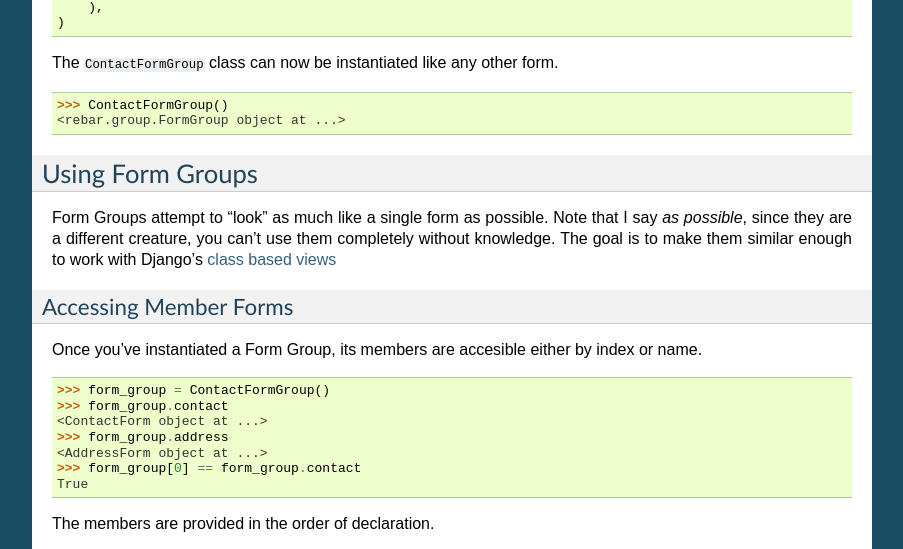
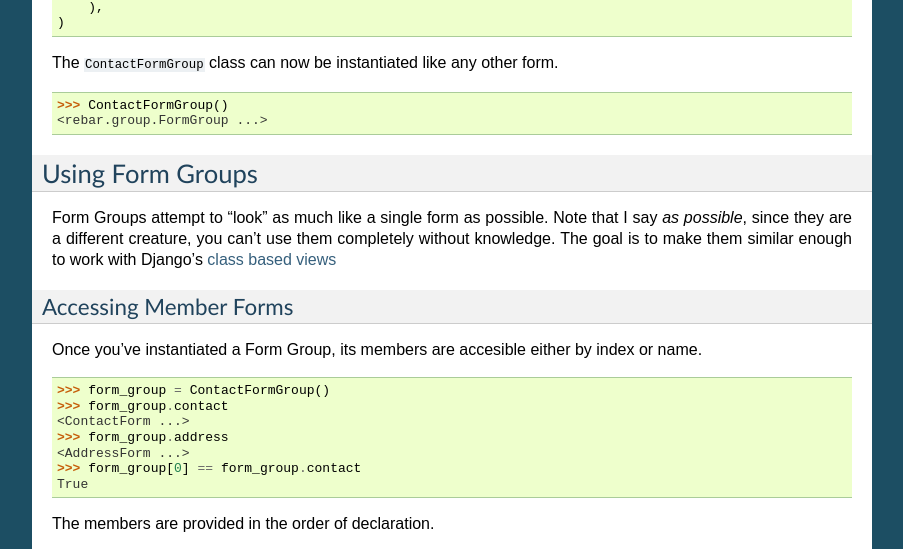
Before and after one commit to eventbrite/rebar, a Sphinx documentation site: the page built from docs/form-groups.rst, in a window 1280 px wide and 900 px high, scrolled down 738 px. Shown: the part 147-696 px from the top of the window, without its empty margins (198-1101 px from the left). Built offline with Sphinx 7.4.7, drawn with Linux system fonts in a browser that asks for light colours.

Commit message:
doctest ellipsis

```diff
--- a/docs/form-groups.rst
+++ b/docs/form-groups.rst
@@ -65,7 +65,7 @@ form.
 .. doctest::
 
    >>> ContactFormGroup()  # doctest: +ELLIPSIS
-   <rebar.group.FormGroup object at ...>
+   <rebar.group.FormGroup ...>
 
 
 Using Form Groups
@@ -86,9 +86,9 @@ either by index or name.
 
    >>> form_group = ContactFormGroup()
    >>> form_group.contact
-   <ContactForm object at ...>
+   <ContactForm ...>
    >>> form_group.address
-   <AddressForm object at ...>
+   <AddressForm ...>
    >>> form_group[0] == form_group.contact
    True
 
--- a/docs/testing.rst
+++ b/docs/testing.rst
@@ -97,7 +97,7 @@ prefix set to the ``__prefix__`` sentinel.
 .. doctest::
 
    >>> formset.empty_form  # doctest: +ELLIPSIS
-   <NameForm object at ...>
+   <NameForm ...>
    >>> formset.empty_form.prefix
    u'form-__prefix__'
 
```
